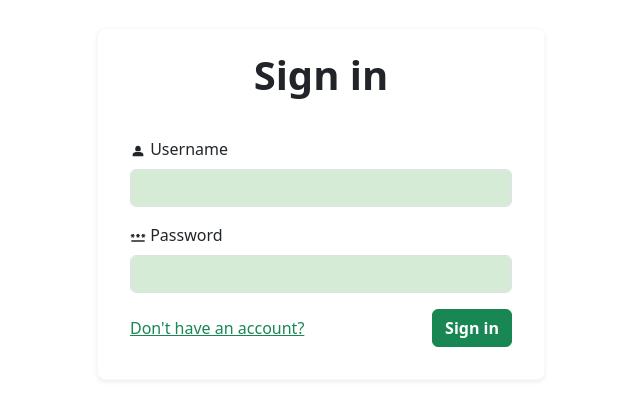
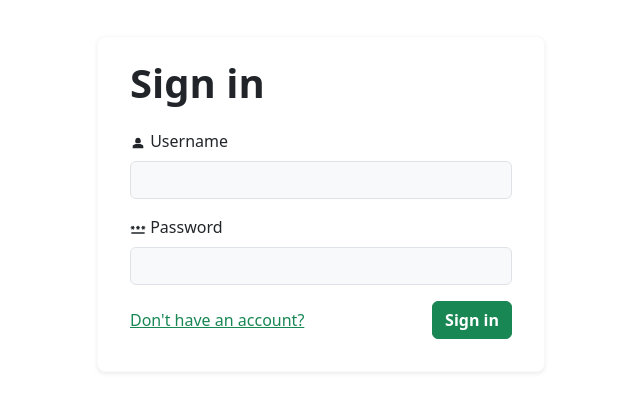
Before and after one commit to mejsiejdev/wyzwanie, a React (Vite) app in the folder frontend/: page /signin in a window 1280 px wide. Shown: the part 196-616 px from the top of the page, without its empty margins (319-959 px from the left). Built offline with nearby package versions, Linux system fonts and the light colour scheme.

Commit message:
changed signin to match colors with register

```diff
--- a/frontend/src/Routes/Register.tsx
+++ b/frontend/src/Routes/Register.tsx
@@ -1,9 +1,6 @@
 import { useId, useState } from "react";
-import { Button } from "react-bootstrap";
 import { SubmitHandler, useForm } from "react-hook-form";
 import { useNavigate } from "react-router-dom";
-import { AiOutlineUser } from "react-icons/ai";
-import { RiLockPasswordFill } from "react-icons/ri";
 import { MdPassword, MdPerson } from "react-icons/md";
 
 type Inputs = {
--- a/frontend/src/Routes/SignIn.tsx
+++ b/frontend/src/Routes/SignIn.tsx
@@ -54,32 +54,31 @@ export default function SignIn() {
       className="w-100 h-100 d-flex flex-column align-items-center justify-content-center"
       style={{ maxWidth: "28rem" }}>
       <Box>
-        <p className="fs-1 text-center fw-bold">Sign in</p>
-        <form className="p-3" method="POST" onSubmit={handleSubmit(onSubmit)}>
+        <p className="fs-1 px-3 fw-semibold">Sign in</p>
+        <form className="px-3 pb-3" method="POST" onSubmit={handleSubmit(onSubmit)}>
           <div className="mb-3">
-            <label className="form-label gap-1 items-center" htmlFor={id + "-name"}>
+            <label className="form-label gap-1 align-items-center" htmlFor={id + "-name"}>
               <MdPerson2 /> Username
             </label>
             <input
               {...register("name", { required: true })}
               type="text"
-              className="form-control bg-opacity-50"
+              className="form-control bg-light"
               id={id + "-name"}
-              style={{ backgroundColor: "rgb(213, 235, 214)" }}
+
               name="name"
             />
             {errors.name && <p className="text-danger mb-0">{errors.name.message}</p>}
           </div>
           <div className="mb-3">
-            <label className="form-label gap-1 items-center" htmlFor={id + "-password"}>
+            <label className="form-label gap-1 align-items-center" htmlFor={id + "-password"}>
               <MdPassword /> Password
             </label>
             <input
               {...register("password", { required: true })}
               type="password"
               id={id + "-password"}
-              style={{ backgroundColor: "rgb(213, 235, 214)" }}
-              className="form-control"
+              className="form-control bg-light"
             />
             {errors.name && <p className="text-danger mb-0">{errors.name.message}</p>}
           </div>
```
Also changed, not shown: 1 other file (tests, documents, lock files or other folders).
